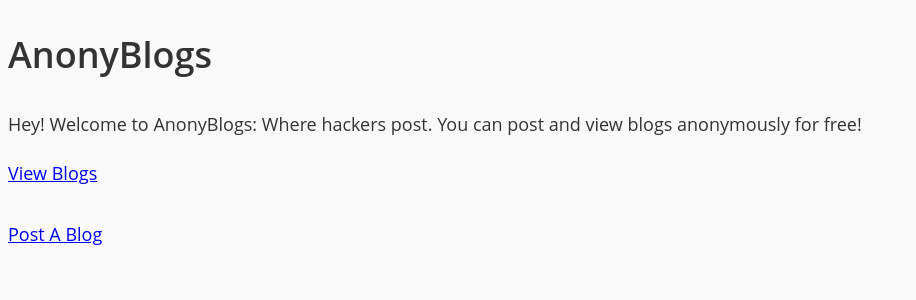
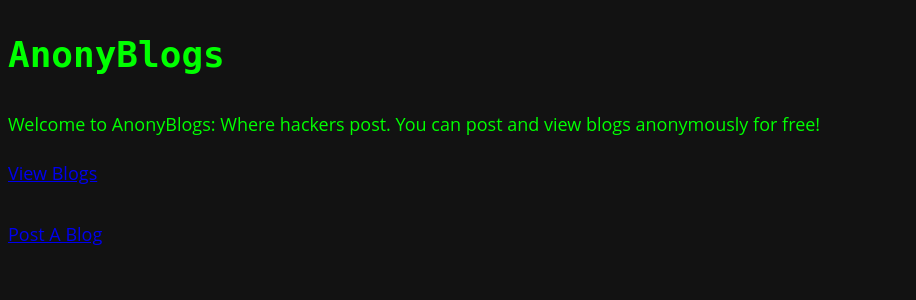
Before and after one commit to GamemakerY/AnonyBlogs, a Flask app: page / in a window 1280 px wide. Shown: the top 300 px of the page, without its empty margins (0-916 px from the left). Run offline with Flask 3, Linux system fonts and the light colour scheme; style sheets or scripts are compiled from the project's sources.

```diff
--- a/main.py
+++ b/main.py
@@ -1,5 +1,6 @@
 from flask import Flask, render_template
 from flask_scss import Scss
+from flask_sqlalchemy import SQLAlchemy
 
 app = Flask(__name__)
 Scss(app)
--- a/static/styles.scss
+++ b/static/styles.scss
@@ -17,13 +17,13 @@ $font-code: 'Fira Code', monospace;
 
 body {
   @include body-font;
-  background-color: #f9f9f9;
-  color: #333;
+  background-color: #121212;
+  color: #00ff00;
 }
 
 
 h1, h2, h3 {
-  font-family: $font-body;
+  font-family: $font-code;
   font-weight: 600;
 }
 
--- a/templates/index.html
+++ b/templates/index.html
@@ -3,11 +3,11 @@
 <head>
     <meta charset="UTF-8">
     <meta name="viewport" content="width=device-width, initial-scale=1.0">
-    <link rel="stylesheet" href="{{url_for("static", filename="styles.css")}}" />
+    <link rel="stylesheet" href="{{url_for('static', filename='styles.css')}}">
     <title>AnonyBlogs</title>
     <h1>AnonyBlogs</h1>
     <p>
-        Hey! Welcome to AnonyBlogs: Where hackers post. You can post and view blogs anonymously for free!
+       Welcome to AnonyBlogs: Where hackers post. You can post and view blogs anonymously for free!
     </p>
     <a href="{{ url_for('view_page') }}">View Blogs</a>
     <br/>
```
Also changed, not shown: templates/testing.html (added, +15 -0 lines), templates/view.html (+11 -9 lines).
